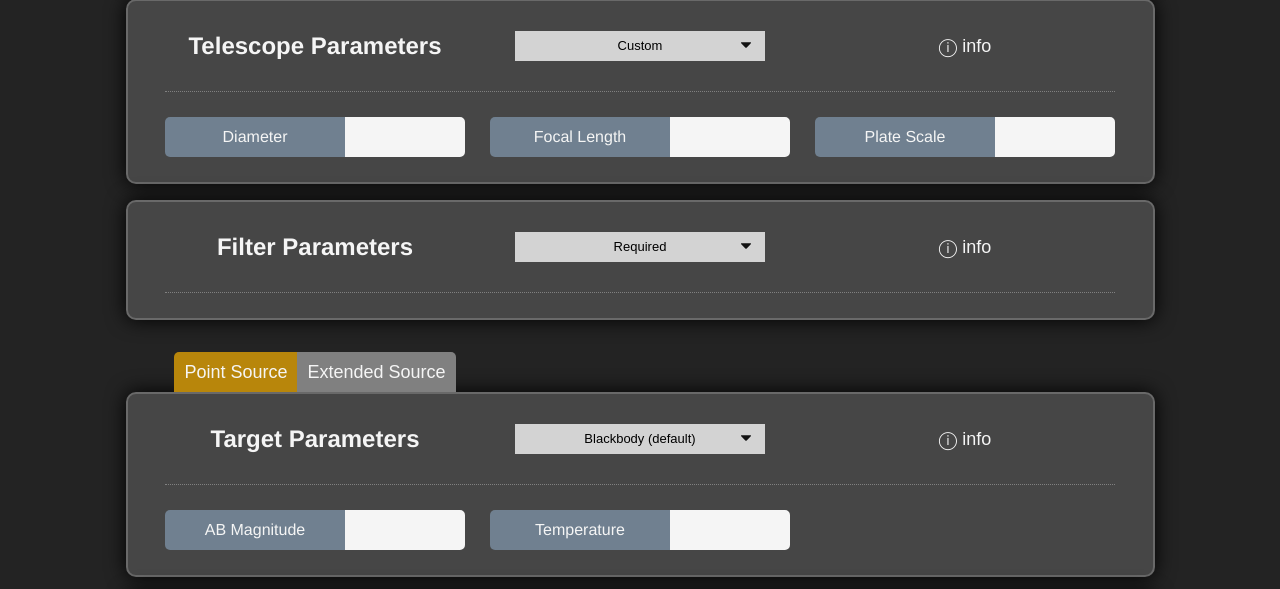
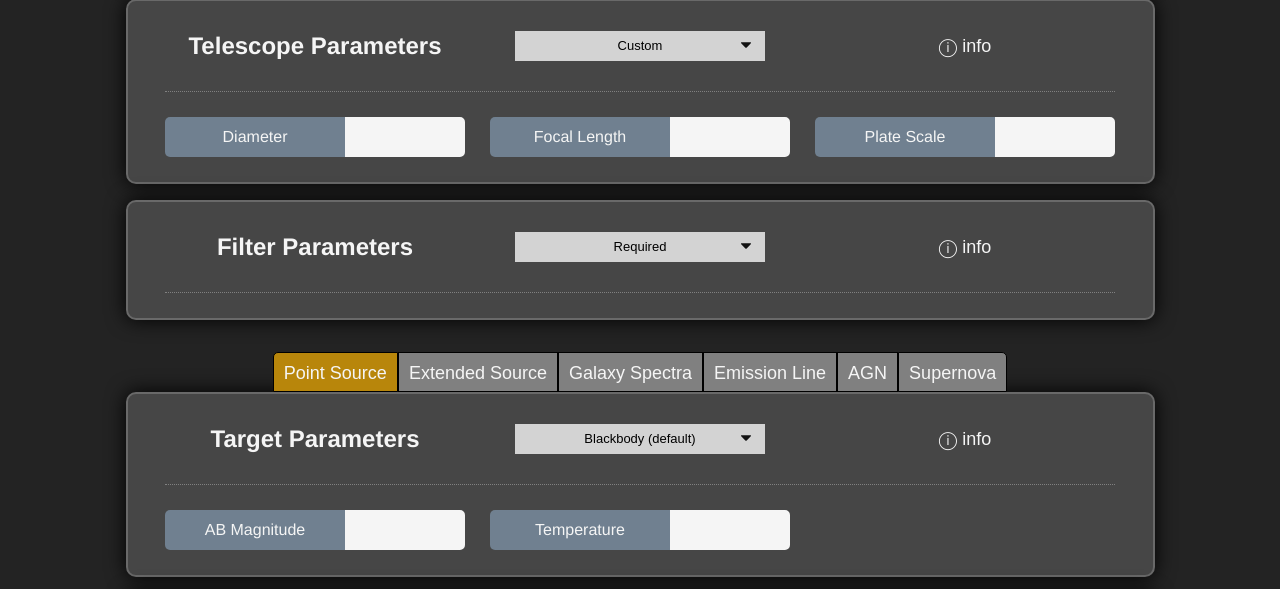
Before and after one commit to pirgalim/Glenlea-ETC, a Flask app: template templates/input.html in a window 1280 px wide. Shown: the part 542-1131 px from the top of the page. Run offline with Flask 3, Linux system fonts and the light colour scheme; the template is opened without the code that fills it: values named after a table or form of the project are taken from there, others are empty.

Commit message:
added new buttons

```diff
--- a/static/styles/styles.css
+++ b/static/styles/styles.css
@@ -153,6 +153,7 @@ button.tablinks {
   margin: 0;
   border-radius: 0;
   background-color: gray;
+  border: 1px solid black;
 
   /* transition: 0.3s; */
 }
--- a/templates/input.html
+++ b/templates/input.html
@@ -269,12 +269,17 @@
 
             <!--TODO: change to event listener-->
             <div class="tab">
-                    <div class="block" style="margin:0;">
+                    <div class="block" style="margin:0; width:auto;">
                         <button class="tablinks" type="button"  id="defaultOpen" style="border-top-left-radius:5px;">Point Source</button>
-                        <button class="tablinks" type="button"  id="defaultClose" style="border-top-right-radius:5px;">Extended Source</button>
+                        <button class="tablinks" type="button"  id="defaultClose">Extended Source</button>
+                        <button class="tablinks" type="button"  id="tab-galaxy">Galaxy Spectra</button>
+                        <button class="tablinks" type="button"  id="tav-emission">Emission Line</button>
+                        <button class="tablinks" type="button"  id="tab-agn">AGN</button>
+                        <button class="tablinks" type="button"  id="tab-supernova" style="border-top-right-radius:5px;">Supernova</button>
+
                         {{ in_form.source_type(readonly=true, style="display:none") }}
                     </div>
-                    <div class="spacer"></div><div class="spacer"></div>
+
             </div>
 
 
```
